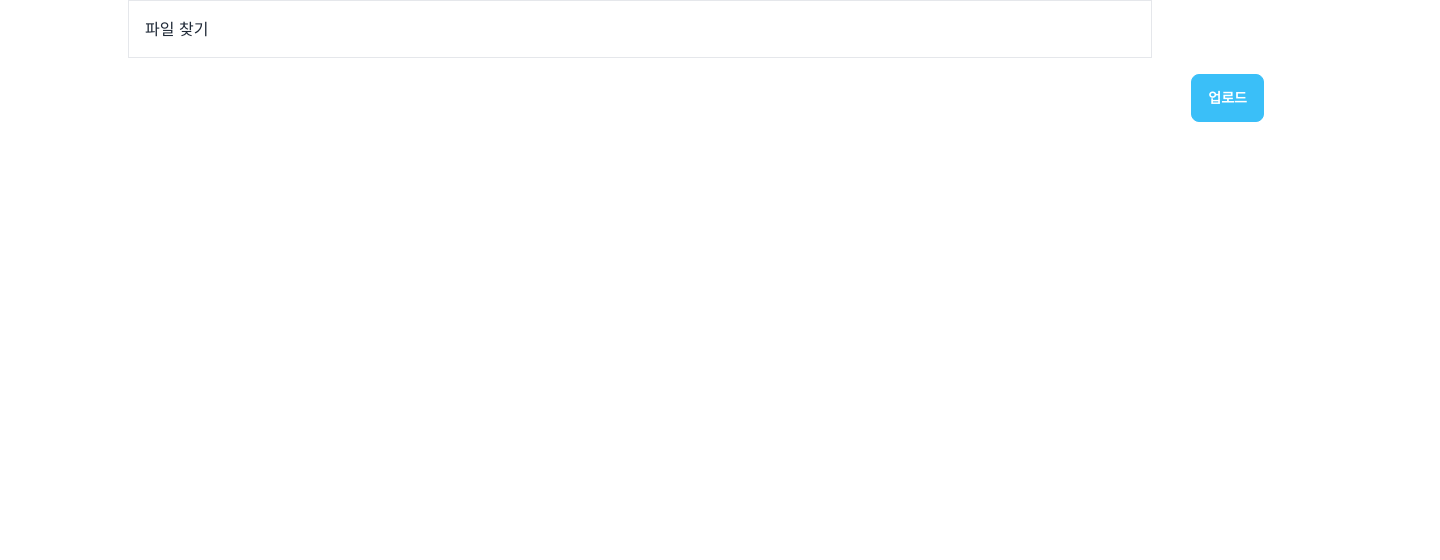
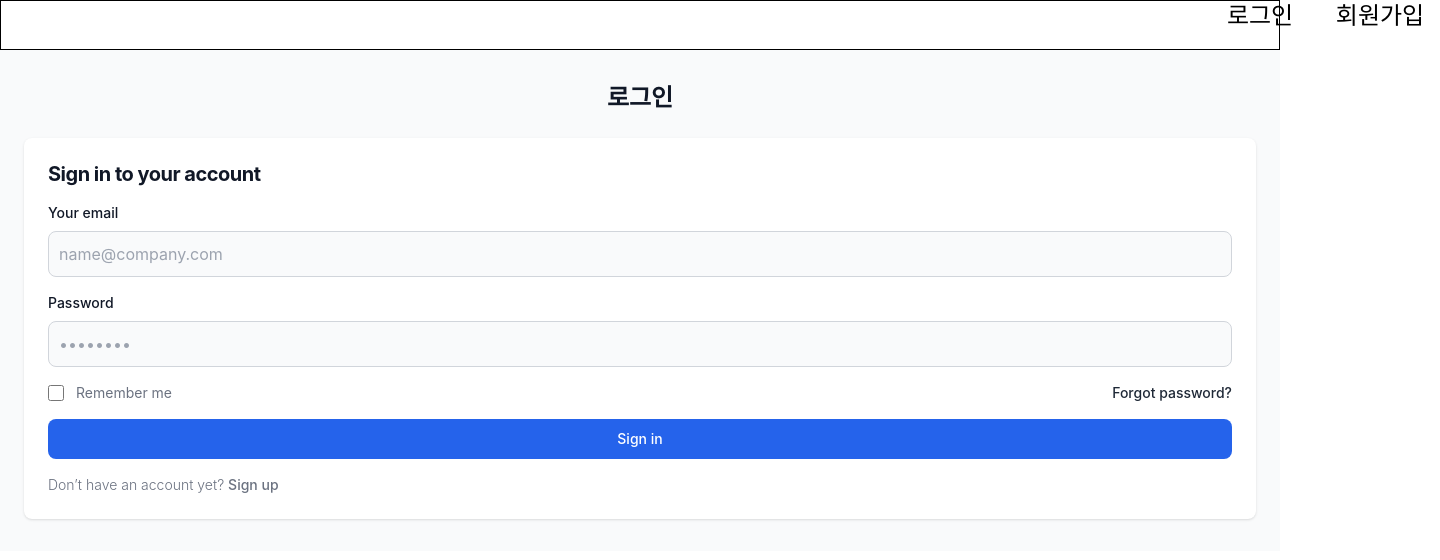
Before and after one commit to suho0815/AI_Team_Project, a React (Create React App) app in the folder front/: page / in a window 1280 px wide. Shown: the top 560 px of the page, 1440 px wide, since content can reach past the window. Built offline with nearby package versions, Linux system fonts and the light colour scheme.

Commit message:
front 구조 조정

```diff
--- a/front/package.json
+++ b/front/package.json
@@ -9,9 +9,10 @@
     "@testing-library/react": "^13.4.0",
     "@testing-library/user-event": "^13.5.0",
     "axios": "^1.4.0",
-    "d3": "^7.8.5",
+    "cross-env": "^7.0.3",
     "react": "^18.2.0",
     "react-dom": "^18.2.0",
+    "react-router-dom": "^6.15.0",
     "react-scripts": "5.0.1",
     "tw-elements": "^1.0.0-beta3",
     "web-vitals": "^2.1.4"
--- a/front/src/App.js
+++ b/front/src/App.js
@@ -1,5 +1,6 @@
-import {BarChart, LineChart} from './Component'
-import {FileUpload} from './Component'
+import {Login} from './Page/LoginPage/Login'
+import {Nav} from './Page/Nav'
+import {BrowserRouter, Routes} from 'react-router-dom'
 
 function App() {
   // const data = [25, 45, 60, 30, 10]
@@ -8,7 +9,8 @@
 
   return (
     <div className="w-screen h-full">
-      <FileUpload />
+      <Nav />
+      <Login />
     </div>
   )
 }
--- a/front/src/Component/FileUpload.js
+++ b/front/src/Component/FileUpload.js
@@ -1,35 +1,38 @@
-import React, { useState, useRef } from 'react';
-import axios from 'axios';
+import React, {useState, useRef} from 'react'
+import axios from 'axios'
 
 export const FileUpload = () => {
-  const fileRef = useRef();
-  const [fileName, setFileName] = useState('');
+  const fileRef = useRef()
+  const [fileName, setFileName] = useState('')
+
+  // 서버 url 호출 시
+  // process.env.REACT_APP_Server_URL 사용
 
   const handleUpload = async () => {
-    const file = fileRef.current.files[0];
-    const formData = new FormData();
-    formData.append('file', file);
+    const file = fileRef.current.files[0]
+    const formData = new FormData()
+    formData.append('file', file)
 
-    try {
-      const response = await axios.post('/upload', formData, {
-        headers: {
-          'Content-Type': 'multipart/form-data',
-        },
-      });
-      console.log(response.data); // Upload 결과 확인
-    } catch (error) {
-      console.error('Upload error:', error);
-    }
-  };
+    // try {
+    //   const response = await axios.post('/upload', formData, {
+    //     headers: {
+    //       'Content-Type': 'multipart/form-data',
+    //     },
+    //   });
+    //   console.log(response.data); // Upload 결과 확인
+    // } catch (error) {
+    //   console.error('Upload error:', error);
+    // }
+  }
 
   const handleFileChange = () => {
     if (fileRef.current.files.length > 0) {
-      const selectedFileName = fileRef.current.files[0].name;
-      setFileName(selectedFileName);
+      const selectedFileName = fileRef.current.files[0].name
+      setFileName(selectedFileName)
     } else {
-      setFileName('');
+      setFileName('')
     }
-  };
+  }
 
   return (
     <div className="w-full">
@@ -43,5 +46,5 @@
         </button>
       </div>
     </div>
-  );
-};
+  )
+}
--- /dev/null
+++ b/front/src/Page/LoginPage/Login.js
@@ -0,0 +1,87 @@
+import {useState, useRef} from 'react'
+import axios from 'axios'
+
+export const Login = () => {
+  const user_Id = useRef()
+  const password = useRef()
+
+  // 로그인 버튼 클릭 시
+  const SignInBtnClicked = () => {}
+
+  return (
+    <section className="bg-gray-50 dark:bg-gray-900">
+      <div className="flex flex-col items-center justify-center px-6 py-8 mx-auto md:h-screen lg:py-0">
+        <div href="#" className="flex items-center mb-6 text-2xl font-semibold text-gray-900 dark:text-white">
+          로그인
+        </div>
+        <div className="w-full bg-white rounded-lg shadow dark:border md:mt-0 sm:max-w-md xl:p-0 dark:bg-gray-800 dark:border-gray-700">
+          <div className="p-6 space-y-4 md:space-y-6 sm:p-8">
+            <h1 className="text-xl font-bold leading-tight tracking-tight text-gray-900 md:text-2xl dark:text-white">
+              Sign in to your account
+            </h1>
+            <div>
+              <label htmlFor="email" className="block mb-2 text-sm font-medium text-gray-900 dark:text-white">
+                Your email
+              </label>
+              <input
+                type="email"
+                name="email"
+                id="email"
+                ref={user_Id}
+                className="bg-gray-50 border border-gray-300 text-gray-900 sm:text-sm rounded-lg focus:ring-primary-600 focus:border-primary-600 block w-full p-2.5 dark:bg-gray-700 dark:border-gray-600 dark:placeholder-gray-400 dark:text-white dark:focus:ring-blue-500 dark:focus:border-blue-500"
+                placeholder="name@company.com"
+                required=""
+              />
+            </div>
+            <div>
+              <label htmlFor="password" className="block mb-2 text-sm font-medium text-gray-900 dark:text-white">
+                Password
+              </label>
+              <input
+                type="password"
+                name="password"
+                id="password"
+                ref={password}
+                placeholder="••••••••"
+                className="bg-gray-50 border border-gray-300 text-gray-900 sm:text-sm rounded-lg focus:ring-primary-600 focus:border-primary-600 block w-full p-2.5 dark:bg-gray-700 dark:border-gray-600 dark:placeholder-gray-400 dark:text-white dark:focus:ring-blue-500 dark:focus:border-blue-500"
+                required=""
+              />
+            </div>
+            <div className="flex items-center justify-between">
+              <div className="flex items-start">
+                <div className="flex items-center h-5">
+                  <input
+                    id="remember"
+                    aria-describedby="remember"
+                    type="checkbox"
+                    className="w-4 h-4 border border-gray-300 rounded bg-gray-50 focus:ring-3 focus:ring-primary-300 dark:bg-gray-700 dark:border-gray-600 dark:focus:ring-primary-600 dark:ring-offset-gray-800"
+                    required=""
+                  />
+                </div>
+                <div className="ml-3 text-sm">
+                  <label htmlFor="remember" className="text-gray-500 dark:text-gray-300">
+                    Remember me
+                  </label>
+                </div>
+              </div>
+              <a href="#" className="text-sm font-medium text-primary-600 hover:underline dark:text-primary-500">
+                Forgot password?
+              </a>
+            </div>
+            <button
+              type="submit"
+              className="w-full text-white bg-blue-600 hover:bg-blue-700 focus:ring-4 focus:outline-none focus:ring-primary-300 font-medium rounded-lg text-sm px-5 py-2.5 text-center dark:bg-primary-600 dark:hover:bg-primary-700 dark:focus:ring-primary-800">
+              Sign in
+            </button>
+            <p className="text-sm font-light text-gray-500 dark:text-gray-400">
+              Don’t have an account yet?{' '}
+              <a href="#" className="font-medium text-primary-600 hover:underline dark:text-primary-500">
+                Sign up
+              </a>
+            </p>
+          </div>
+        </div>
+      </div>
+    </section>
+  )
+}
--- /dev/null
+++ b/front/src/Page/LoginPage/SignUp.js
@@ -0,0 +1,3 @@
+// 회원가입 페이지
+
+export function SignUp() {}
--- /dev/null
+++ b/front/src/Page/MainPage/index.js
@@ -0,0 +1,2 @@
+// 메인 페이지
+export function MainPage() {}
--- /dev/null
+++ b/front/src/Page/Nav.js
@@ -0,0 +1,11 @@
+// Nav 바
+
+export function Nav() {
+  return (
+    <div className="w-full h-[50px]">
+      <div className="w-full h-[50px] absolute left-[-0.5px] top-[-0.5px] bg-transparent border border-black" />
+      <p className="w-[120px] h-[50px] absolute left-[1320px] top-0 text-2xl text-center text-black">회원가입</p>
+      <p className="w-[120px] h-[50px] absolute left-[1200px] top-0 text-2xl text-center text-black">로그인</p>
+    </div>
+  )
+}
--- /dev/null
+++ b/front/src/store/index.js
@@ -0,0 +1 @@
+// recoil 혹은 redux 상태 관리
```
Also changed, not shown: 2 other files (tests, documents, lock files or other folders).
